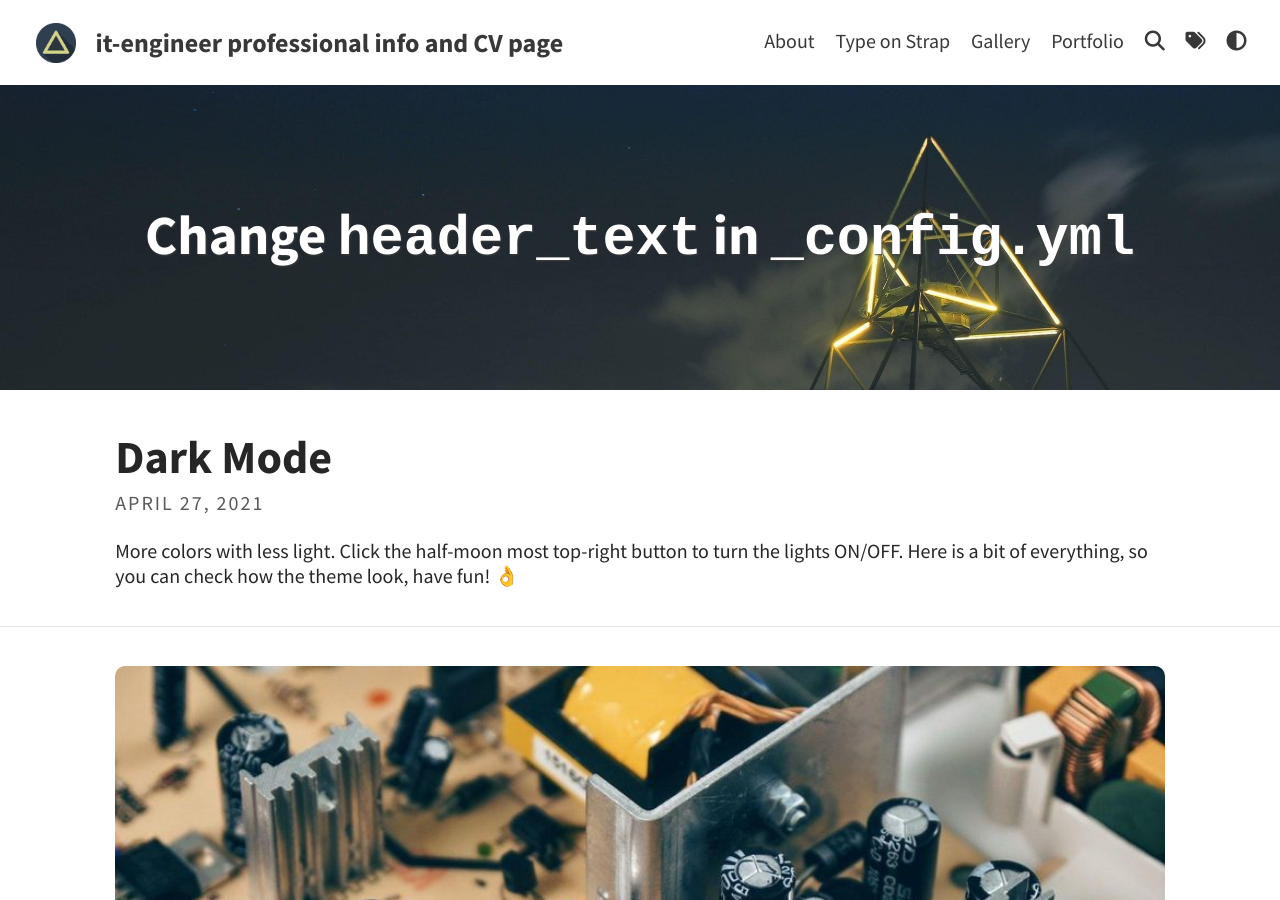
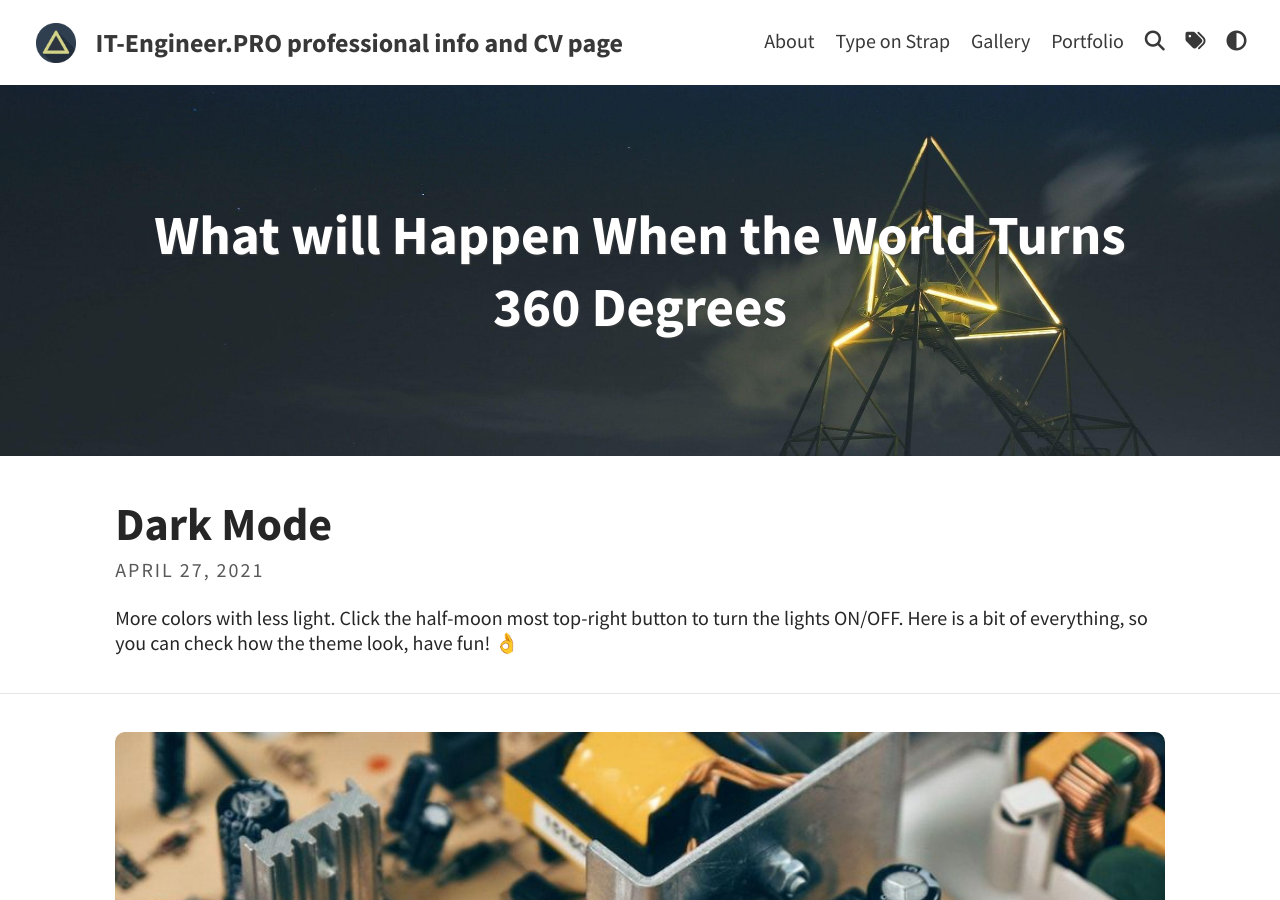
Before and after one commit to it-engineer-pro/it-engineer-pro.github.io, a Jekyll site: the page built from index.html, in a window 1280 px wide and 900 px high. Built offline with Jekyll 4.4.1, drawn with Linux system fonts in a browser that asks for light colours; a script that is not in the unit is left out; the list of posts is cut into pages by our own code.

Commit message:
Add slogan

```diff
--- a/_config.yml
+++ b/_config.yml
@@ -3,13 +3,18 @@ baseurl: ""
 url: "https://it-engineer-pro.github.io/"
 
 # THEME-SPECIFIC CONFIGURATION
-title: it-engineer professional info and CV page        # site's title
+title: IT-Engineer.PRO professional info and CV page    # site's title
 description: "A website with blog posts and pages"      # used by search engines
 avatar: assets/img/triangle.png                         # Empty for no avatar in navbar
 favicon: assets/favicon.ico                             # Icon displayed in the tab
 
+
+#what will happen when the world turns 360 degrees
+#What will Happen When the World Turns 360 Degrees
+
 # Header and footer text
-header_text: Change <code>header_text</code> in <code>_config.yml</code>  # Change Blog header text
+#header_text: Change <code>header_text</code> in <code>_config.yml</code>  # Change Blog header text
+header_text: What will Happen When the World Turns 360 Degrees  # Change Blog header text
 header_feature_image: assets/img/header/triangular.jpeg
 header_feature_image_responsive: true
 footer_text: >
```
